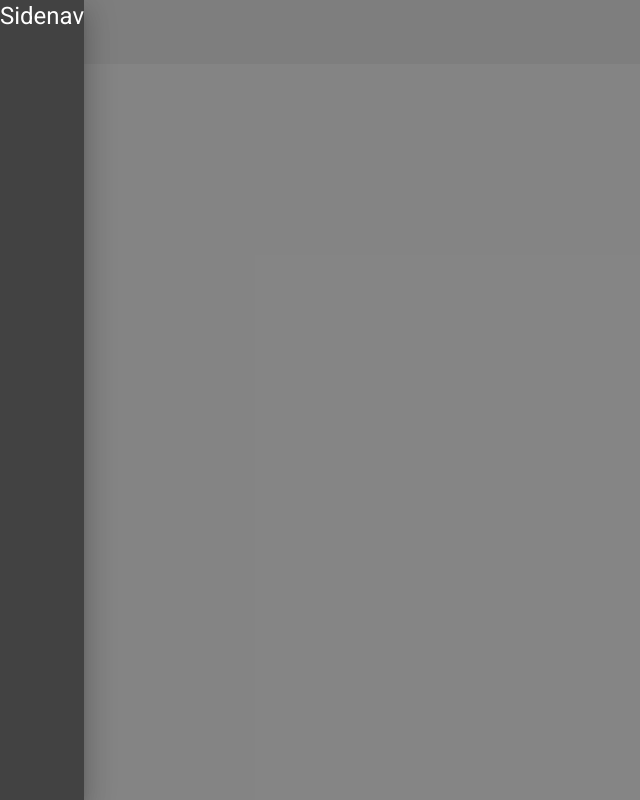
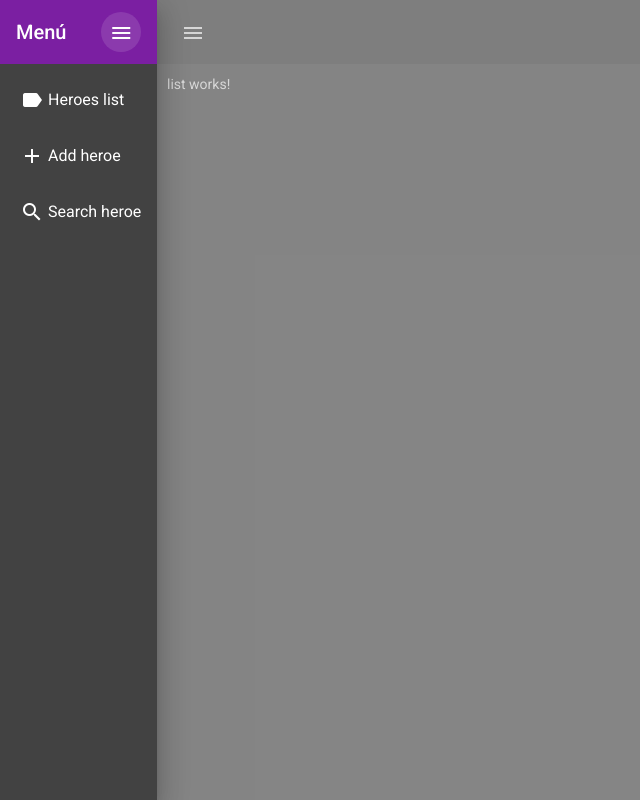
Before and after one commit to EduardoUDG/Angular_heroes-app, an Angular app: page /heroes/list in a window 1280 px wide. Both pictures are taken after a click on the button "menu". Shown: the whole page, without its empty margins (0-640 px from the left). Built offline with nearby package versions, Linux system fonts and the light colour scheme.

Commit message:
update - material navlist and icons

```diff
--- a/src/app/heroes/pages/home/home.component.html
+++ b/src/app/heroes/pages/home/home.component.html
@@ -1,15 +1,56 @@
 <mat-sidenav-container fullscreen>
-  <mat-sidenav #sidenav>
-    <h1>Sidenav</h1>
+
+  <mat-sidenav #sidenav mode="push">
+    <mat-toolbar color="primary">
+      <span>Menú</span>
+      <span class="spacer"></span>
+      <button mat-icon-button
+              (click)="sidenav.toggle()">
+        <mat-icon>menu</mat-icon>
+      </button>
+    </mat-toolbar>
+    <!-- navlist -->
+    <mat-nav-list>
+      <a routerLink="./list"
+        mat-list-item
+        (click)="sidenav.toggle()">
+        <mat-icon mat-list-icon>label</mat-icon>
+        <span>Heroes list</span>
+      </a>
+      <a routerLink="./list"
+        mat-list-item
+        (click)="sidenav.toggle()">
+        <mat-icon mat-list-icon>add</mat-icon>
+          <span>Add heroe</span>
+      </a>
+      <a routerLink="./list"
+        mat-list-item
+        (click)="sidenav.toggle()">
+        <mat-icon mat-list-icon>search</mat-icon>
+          <span>Search heroe</span>
+      </a>
+
+    </mat-nav-list>
+
   </mat-sidenav>
 
   <mat-toolbar>
     <button mat-icon-button
             (click)="sidenav.toggle()">
-      <mat-icon>
-        menu
-      </mat-icon>
+      <mat-icon>menu</mat-icon>
+    </button>
+
+    <span class="spacer"></span>
+
+    <button mat-button>
+      Logout
     </button>
   </mat-toolbar>
 
+  <!-- content -->
+  <div class="container">
+    <router-outlet></router-outlet>
+  </div>
+
+
 </mat-sidenav-container>
--- a/src/app/heroes/pages/home/home.component.ts
+++ b/src/app/heroes/pages/home/home.component.ts
@@ -3,8 +3,11 @@
 @Component({
   selector: 'app-home',
   templateUrl: './home.component.html',
-  styles: [
-  ]
+  styles: [`
+    .container {
+      margin: 10px;
+    }
+  `]
 })
 export class HomeComponent implements OnInit {
 
--- a/src/app/material/material.module.ts
+++ b/src/app/material/material.module.ts
@@ -2,16 +2,19 @@
 
 import { MatButtonModule } from '@angular/material/button';
 import { MatIconModule } from '@angular/material/icon';
+import { MatListModule } from '@angular/material/list';
 import { MatSidenavModule } from '@angular/material/sidenav';
 import { MatToolbarModule } from '@angular/material/toolbar';
+
 
 
 @NgModule({
   exports: [
     MatButtonModule,
     MatIconModule,
+    MatListModule,
     MatSidenavModule,
-    MatToolbarModule
+    MatToolbarModule,
   ]
 })
 export class MaterialModule { }
--- a/src/styles.css
+++ b/src/styles.css
@@ -2,3 +2,8 @@
 
 html, body { height: 100%; }
 body { margin: 0; font-family: Roboto, "Helvetica Neue", sans-serif; }
+
+
+.spacer {
+  flex: 1 1 auto;
+}
```
